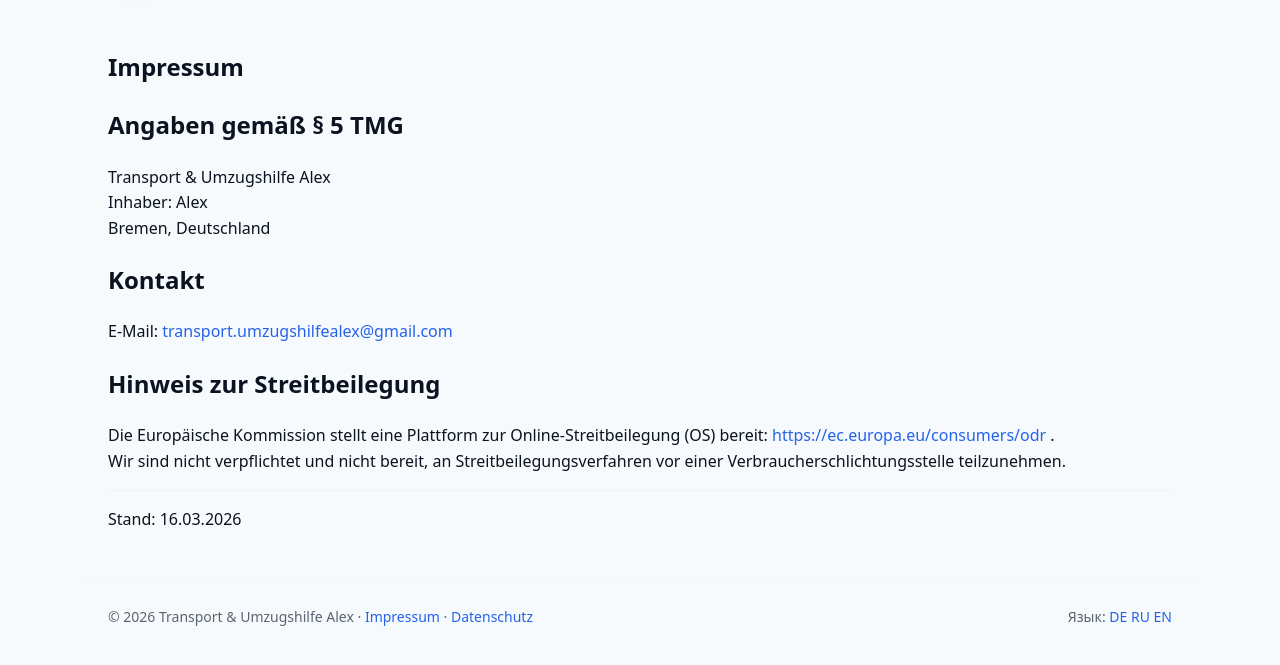
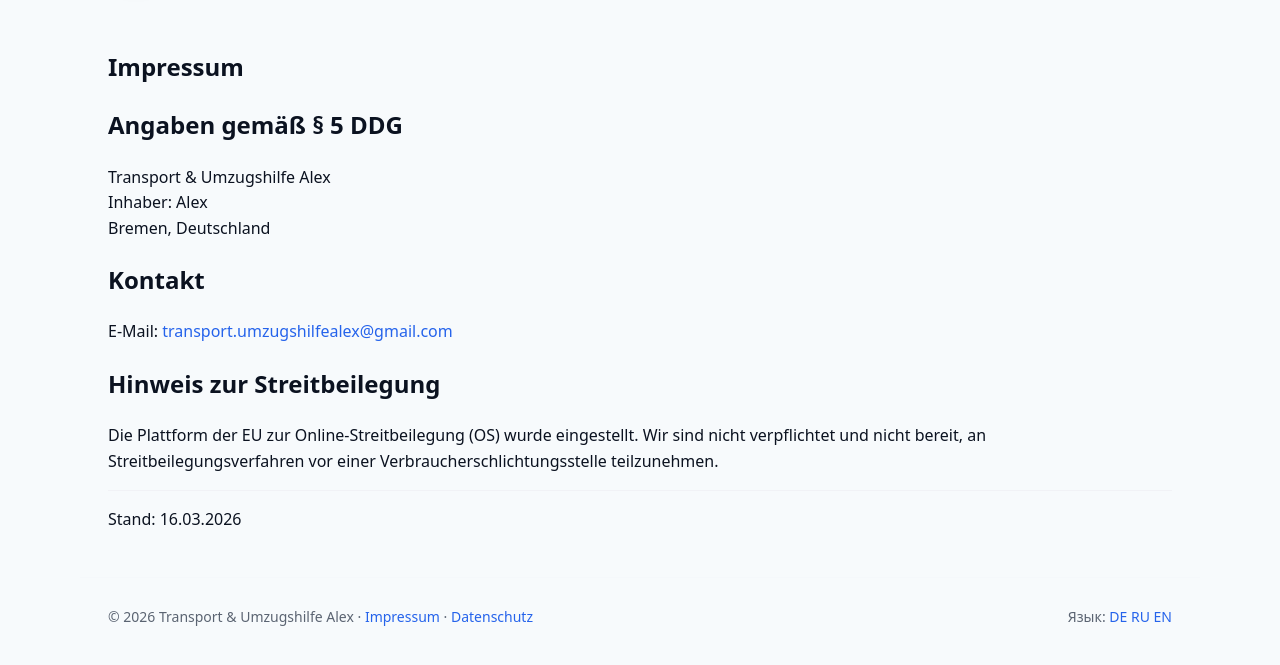
Before and after one commit to transport-umzugshilfealex/transport-umzug-alex, a Flask app: page /impressum in a window 1280 px wide. Shown: the part 113-778 px from the top of the page. Run offline with Flask 3, Linux system fonts and the light colour scheme; some libraries are stand-ins or nearby versions.

Commit message:
fix impressum legal text

```diff
--- a/templates/impressum.html
+++ b/templates/impressum.html
@@ -4,7 +4,7 @@
 <section class="container">
   <h1>Impressum</h1>
 
-  <h2>Angaben gemäß § 5 TMG</h2>
+  <h2>Angaben gemäß § 5 DDG</h2>
   <p>
     Transport &amp; Umzugshilfe Alex<br>
     Inhaber: Alex<br>
@@ -18,11 +18,9 @@
 
   <h2>Hinweis zur Streitbeilegung</h2>
   <p>
-    Die Europäische Kommission stellt eine Plattform zur Online-Streitbeilegung (OS) bereit:
-    <a href="https://ec.europa.eu/consumers/odr" target="_blank">
-      https://ec.europa.eu/consumers/odr
-    </a>.<br>
+    Die Plattform der EU zur Online-Streitbeilegung (OS) wurde eingestellt.
     Wir sind nicht verpflichtet und nicht bereit, an Streitbeilegungsverfahren vor einer Verbraucherschlichtungsstelle teilzunehmen.
+
   </p>
 
   <hr style="border:none;height:1px;background:#e5e7eb66;margin:16px 0">
```
